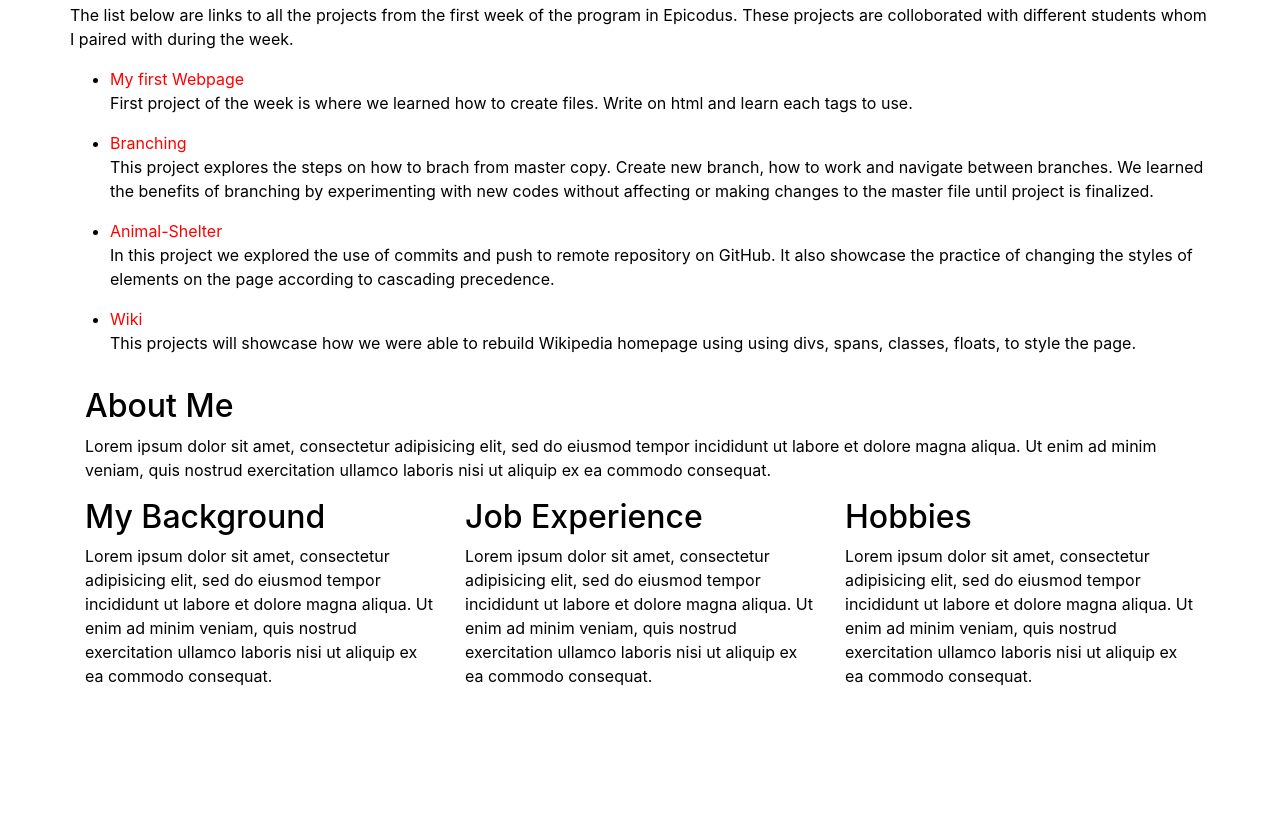
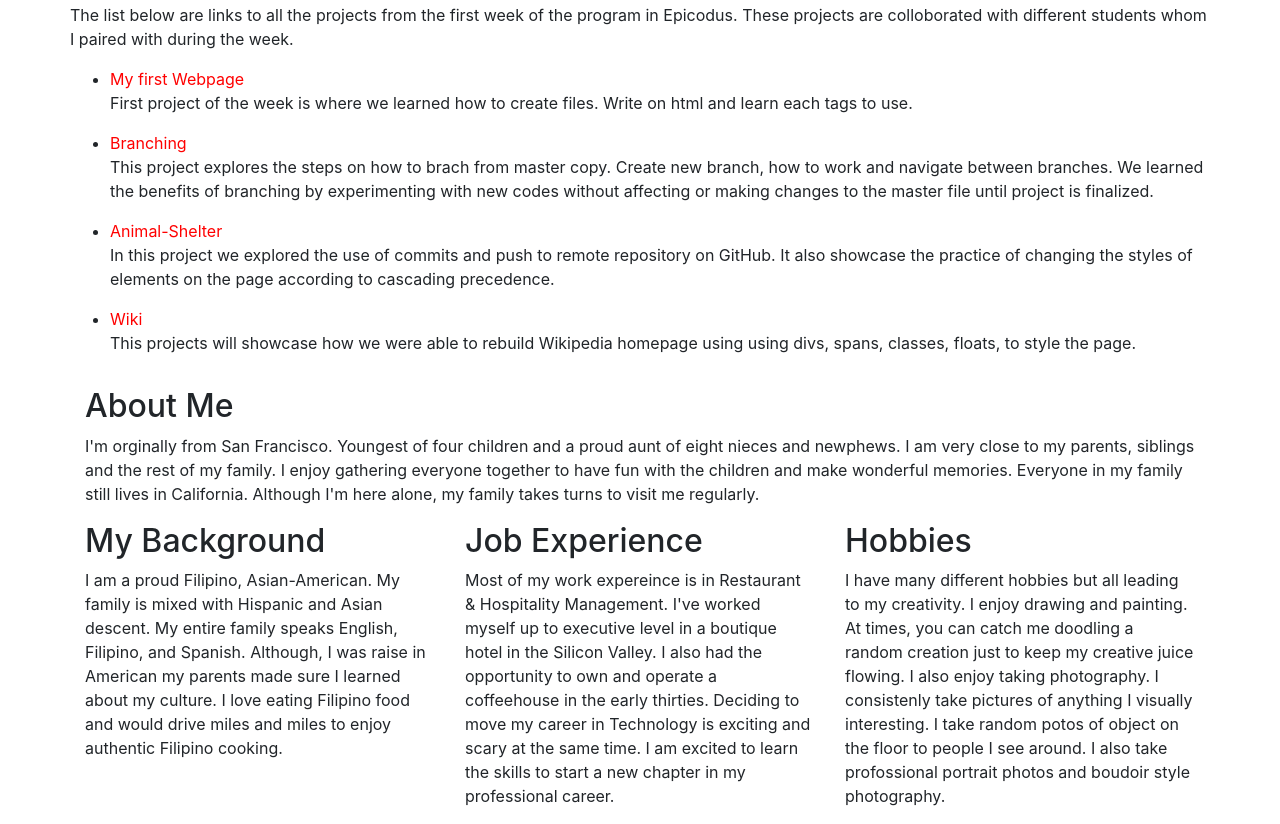
Before and after one commit to vmartinezlive/Portfolio, a plain HTML site: page index.html in a window 1280 px wide. Shown: the part 363-1187 px from the top of the page. Before the commit the page ends 1067 px from the top, so only its background shows below. Drawn offline with nearby package versions, Linux system fonts and the light colour scheme.

Commit message:
add text content to html

```diff
--- a/css/styles.css
+++ b/css/styles.css
@@ -1,6 +1,6 @@
 body {
-  background-color: D9C896;
-  color: black;
+  background-color: 141414;
+  color: 86630D;
 }
 .jumbotron {
   background-image: url(../img/camera.png);
--- a/index.html
+++ b/index.html
@@ -28,16 +28,16 @@
       </div>
       <div class="row">
         <div class="col-sm-12"><h2>About Me</h2>
-          <p>Lorem ipsum dolor sit amet, consectetur adipisicing elit, sed do eiusmod tempor incididunt ut labore et dolore magna aliqua. Ut enim ad minim veniam, quis nostrud exercitation ullamco laboris nisi ut aliquip ex ea commodo consequat.</p>
+          <p>I'm orginally from San Francisco.  Youngest of four children and a proud aunt of eight nieces and newphews. I am very close to my parents, siblings and the rest of my family.  I enjoy gathering everyone together to have fun with the children and make wonderful memories.  Everyone in my family still lives in California. Although I'm here alone, my family takes turns to visit me regularly.</p>
         </div>
         <div class="col-sm-4"><h2>My Background</h2>
-          <p>Lorem ipsum dolor sit amet, consectetur adipisicing elit, sed do eiusmod tempor incididunt ut labore et dolore magna aliqua. Ut enim ad minim veniam, quis nostrud exercitation ullamco laboris nisi ut aliquip ex ea commodo consequat.</p>
+          <p>I am a proud Filipino, Asian-American.  My family is mixed with Hispanic and Asian descent.  My entire family speaks English, Filipino, and Spanish.  Although, I was raise in American my parents made sure I learned about my culture.  I love eating Filipino food and would drive miles and miles to enjoy authentic Filipino cooking.</p>
         </div>
         <div class="col-sm-4"><h2>Job Experience</h2>
-          <p>Lorem ipsum dolor sit amet, consectetur adipisicing elit, sed do eiusmod tempor incididunt ut labore et dolore magna aliqua. Ut enim ad minim veniam, quis nostrud exercitation ullamco laboris nisi ut aliquip ex ea commodo consequat.</p>
+          <p>Most of my work expereince is in Restaurant & Hospitality Management.  I've worked myself up to executive level in a boutique hotel in the Silicon Valley.  I also had the opportunity to own and operate a coffeehouse in the early thirties. Deciding to move my career in Technology is exciting and scary at the same time. I am excited to learn the skills to start a new chapter in my professional career.</p>
         </div>
         <div class="col-sm-4"><h2>Hobbies</h2>
-          <p>Lorem ipsum dolor sit amet, consectetur adipisicing elit, sed do eiusmod tempor incididunt ut labore et dolore magna aliqua. Ut enim ad minim veniam, quis nostrud exercitation ullamco laboris nisi ut aliquip ex ea commodo consequat.</p>
+          <p>I have many different hobbies but all leading to my creativity.  I enjoy drawing and painting.  At times, you can catch me doodling a random creation just to keep my creative juice flowing.  I also enjoy taking photography.  I consistenly take pictures of anything I visually interesting.  I take random potos of object on the floor to people I see around.  I also take profossional portrait photos and boudoir style photography.</p>
         </div>
       </div>
     </div>
```
